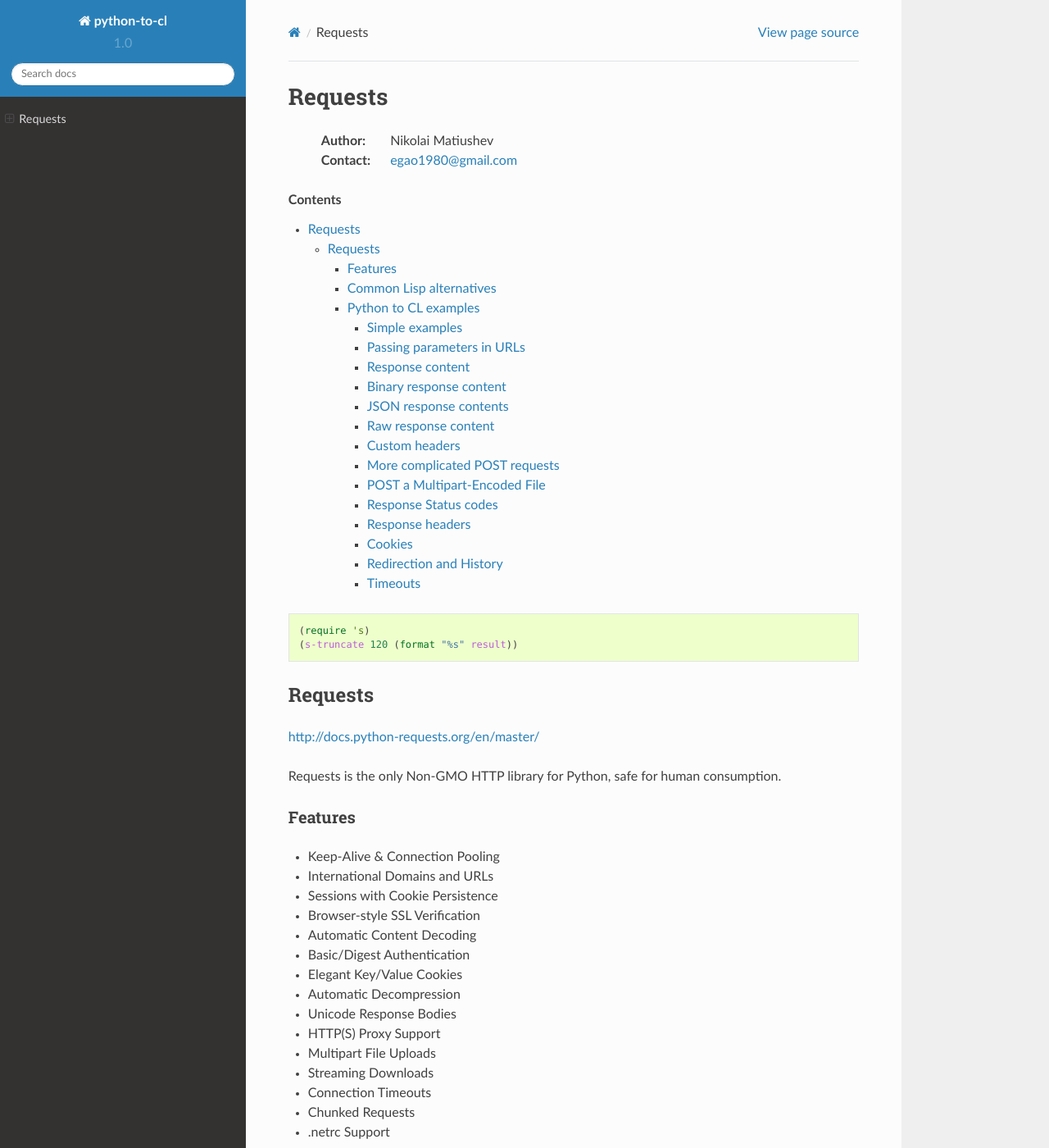
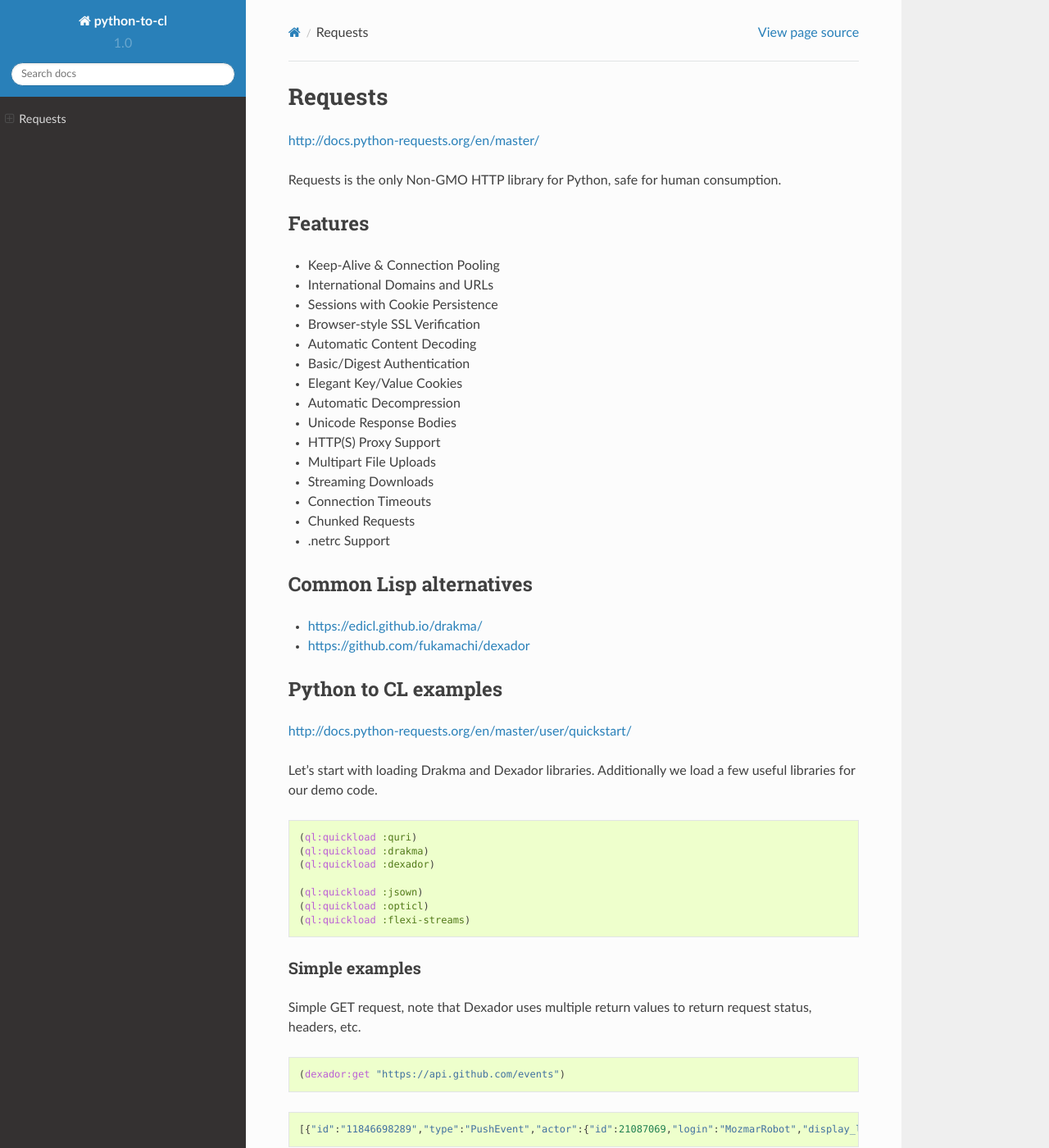
Before and after one commit to egao1980/python-to-cl, a Sphinx documentation site: the page built from docs/requests.rst, in a window 1280 px wide and 1400 px high. Shown: the whole window at 82% size. Built offline with Sphinx 7.4.7 and the Read the Docs theme 2.0.0, drawn with Linux system fonts in a browser that asks for light colours.

Commit message:
Fix layout

```diff
--- a/docs/requests.rst
+++ b/docs/requests.rst
@@ -1,18 +1,3 @@
-========
-Requests
-========
-
-    :Author: Nikolai Matiushev
-    :Contact: egao1980@gmail.com
-
-.. contents::
-
-.. code:: common-lisp
-    :name: shorten
-
-    (require 's)
-    (s-truncate 120 (format "%s" result))
-
 Requests
 --------
 
```
